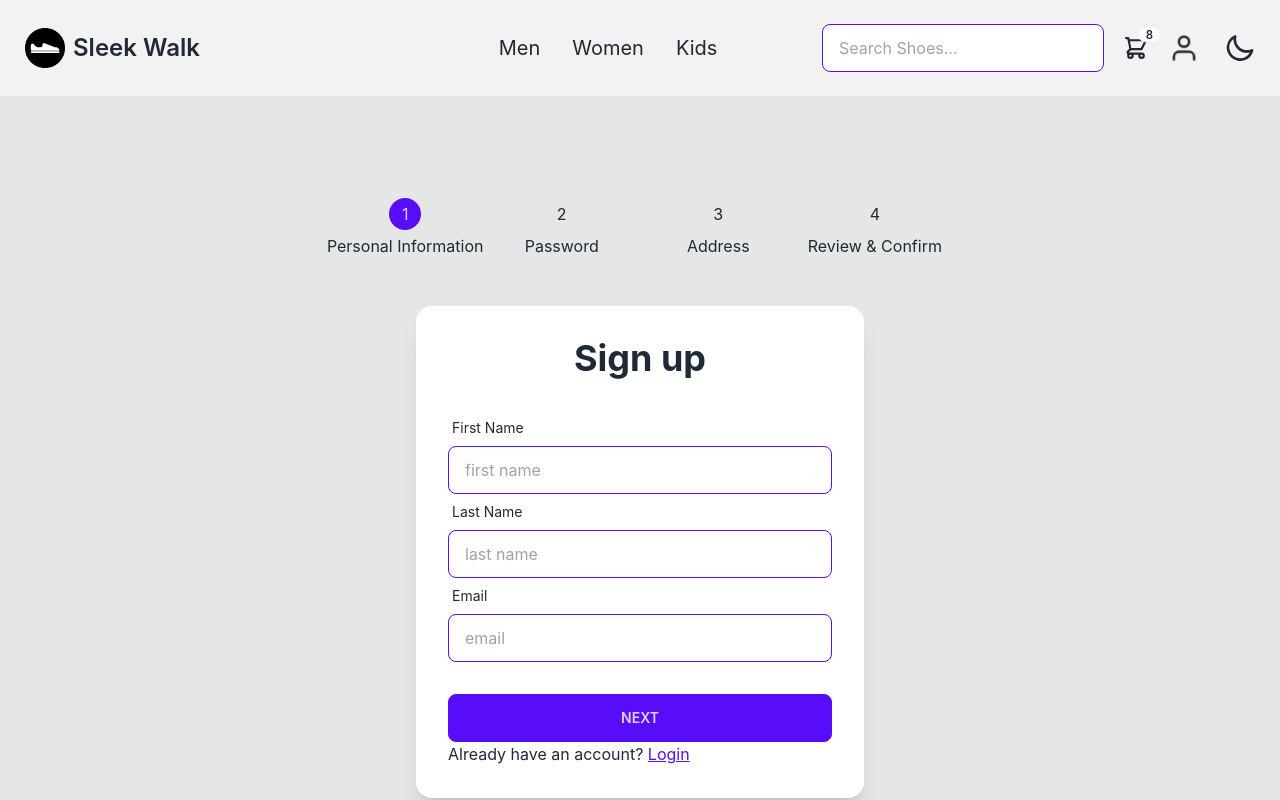
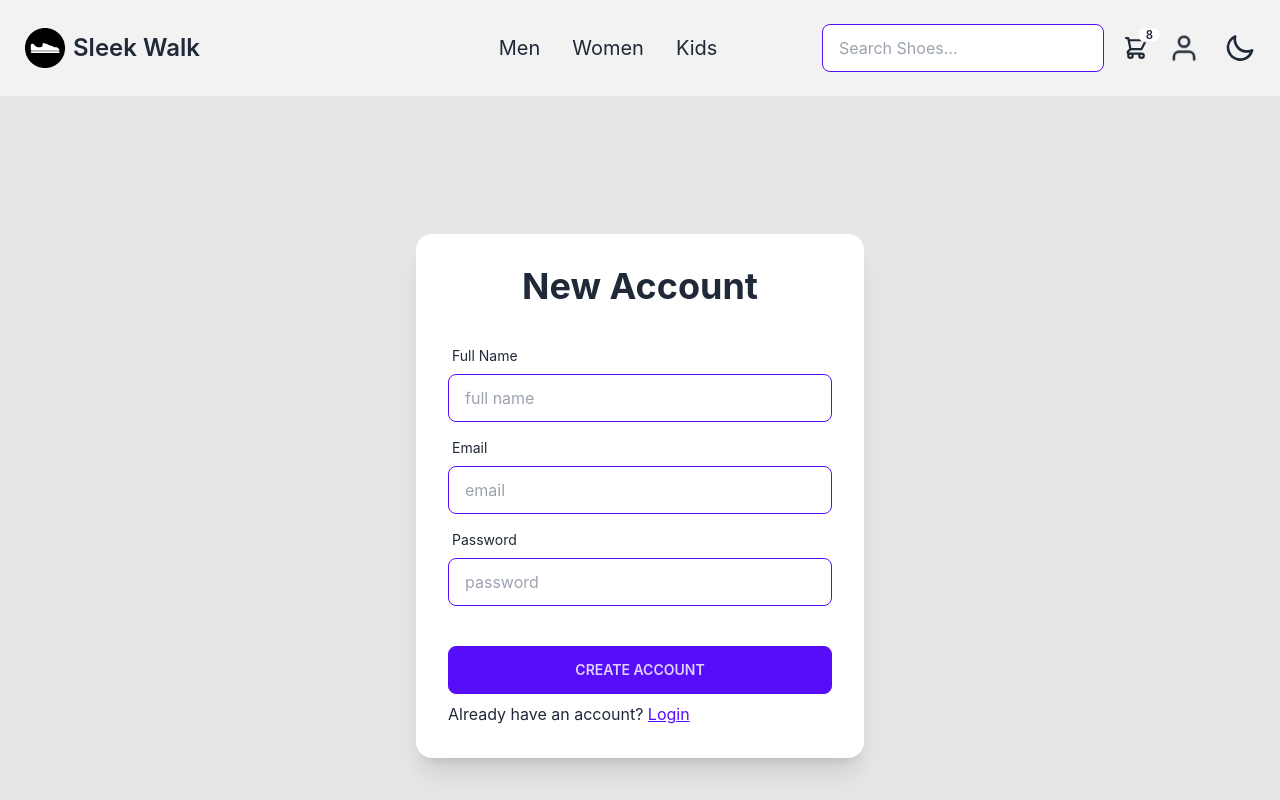
Before and after one commit to Ziyad-Aljaser/sleek-walk, a React (Create React App) app in the folder client/: page /signup in a window 1280 px wide. Shown: the top 800 px of the page. Built offline with nearby package versions, Linux system fonts and the light colour scheme.

Commit message:
Update signup section

```diff
--- a/client/src/pages/Signup.jsx
+++ b/client/src/pages/Signup.jsx
@@ -1,150 +1,49 @@
-import React, { useState } from 'react';
+import React from "react";
 import { Link } from "react-router-dom";
 
 import Layout from "../components/Layout";
 
 export default function Signup() {
-  const [step, setStep] = useState(0);
+  return (
 
-  const nextStep = () => {
-      if (step < 3) {
-          setStep(step + 1);
-      }
-  };
+    <Layout>
 
-  const prevStep = () => {
-      if (step > 0) {
-          setStep(step - 1);
-      }
-  };
-
-  return (
-    <Layout>
-        <div className="flex items-center justify-center h-screen bg-base-300 p-5">
-            <div className="flex flex-col items-center">
-
-                {/* Steps Section */}
-                <ul className="steps mb-12 z-[0]">
-                    <li className={step >= 0 ? "step step-primary" : "step"}>Personal Information</li>
-                    <li className={step >= 1 ? "step step-primary" : "step"}>Password</li>
-                    <li className={step >= 2 ? "step step-primary" : "step"}>Address</li>
-                    <li className={step >= 3 ? "step step-primary" : "step"}>Review & Confirm</li>
-                </ul>
-
-                <div className="card bg-base-100 shadow-xl w-full max-w-md">
+        <div className="flex items-center justify-center h-screen bg-base-300 p-5"> {/* Centering container */}
+            <div className="card w-full max-w-md bg-base-100 shadow-xl">
                 <div className="card-body">
-                        <h1 className="text-4xl font-bold text-center mb-6">Sign up</h1>
-
-                        {/* Personal Information Secion */}
-                        {step === 0 && (
+                    <h1 className="text-4xl font-bold text-center mb-6">New Account</h1>
                     <div className="form-control">
                         <label className="label">
-                                    <span className="label-text">First Name</span>
+                            <span className="label-text">Full Name</span>
                         </label>
-                                <input type="fname" placeholder="first name" className="input input-bordered input-primary" />
-
-                                <label className="label">
-                                    <span className="label-text">Last Name</span>
-                                </label>
-                                <input type="lname" placeholder="last name" className="input input-bordered input-primary" />
-
+                        <input type="name" placeholder="full name" className="input input-bordered input-primary" />
+                    </div>
+                    <div className="form-control">
                         <label className="label">
                             <span className="label-text">Email</span>
                         </label>
                         <input type="email" placeholder="email" className="input input-bordered input-primary" />
-
-                                <div className="form-control mt-8">
-                                    <button onClick={nextStep} className="btn btn-primary">Next</button>
                     </div>
-
-                                <p>Already have an account? <Link to="/login" className="link link-primary">Login</Link></p>
-                            </div>
-                        )}
-
-                        {/* Password Secion */}
-                        {step === 1 && (
                     <div className="form-control">
                         <label className="label">
                             <span className="label-text">Password</span>
                         </label>
                         <input type="password" placeholder="password" className="input input-bordered input-primary" />
-
-                                <label className="label">
-                                    <span className="label-text">Confirm Password</span>
-                                </label>
-                                <input type="password" placeholder="confirm password" className="input input-bordered input-primary" />
                     </div>
-                        )}
-
-                        {/* Address Section */}
-                        {step === 2 && (
-                            <div>
-                                {/* Counrty */}
-                                <div className="form-control">
-                                    <label className="label">
-                                        <span className="label-text">Country</span>
-                                    </label>
-                                    <select className="select select-bordered select-primary w-full">
-                                        <option disabled selected>Select a country</option>
-                                        <option value="CAN">Canada</option>
-                                        <option value="KSA">Saudi Arabia</option>
-                                        <option value="GBR">United Kingdom</option>
-                                        <option value="USA">United States</option>
-                                    </select>
+                    <div className="form-control mt-8">
+                        <button className="btn btn-primary">Create Account</button>
                     </div>
-
-                                {/* City */}
-                                <div className="form-control">
-                                    <label className="label">
-                                        <span className="label-text">City</span>
-                                    </label>
-                                    <input type="text" placeholder="City" className="input input-bordered input-primary" />
-                                </div>
-
-                                {/* Street */}
-                                <div className="form-control">
-                                    <label className="label">
-                                        <span className="label-text">Street</span>
-                                    </label>
-                                    <input type="text" placeholder="Street" className="input input-bordered input-primary" />
-                                </div>
-                            </div>
-                        )}
-
-                        {/* Review & Confirm */}
-                        {step === 3 && (
-                            <div>
-                                <p className="text-center mb-6">Review your details and confirm</p>
-
-                                <label className="label">
-                                    <span className="label-text">First Name</span>
-                                </label>
-                                <input type="fname" placeholder="first name" className="input input-bordered w-full max-w-xs" disabled />
-
-                                <label className="label">
-                                    <span className="label-text">last Name</span>
-                                </label>
-                                <input type="lname" placeholder="last name" className="input input-bordered w-full max-w-xs" disabled />
-
-                                <div className="form-control mt-8">
-                                    <button className="btn btn-primary">Sign Up</button>
-                                </div>
-                            </div>
-                        )}
-
-                        {/* Next/Back Section */}
-                        {step > 0 && step < 3 && (
-                            <div className="form-control mt-6 flex flex-row justify-between">
-                                <button onClick={prevStep} className="btn btn-primary w-1/4">Back</button>
-                                <button onClick={nextStep} className="btn btn-primary w-1/4">Next</button>
-                            </div>
-                        )}
-
-                    </div>
+                    <p>
+                  Already have an account?{" "}
+                  <Link to="/login" className="link link-primary">
+                    Login
+                  </Link>
+                </p>
                 </div>
             </div>
         </div>
 
     </Layout>
+
   );
 }
```
Lines whose indentation alone changed are shown as unchanged.
